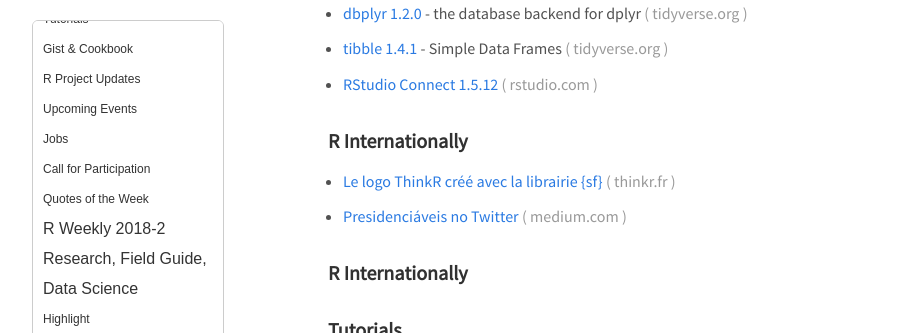
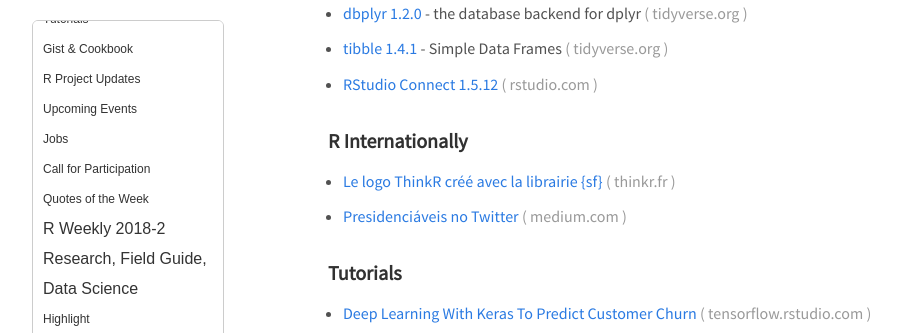
Before and after one commit to rweekly/rweekly.org, a Jekyll site: the page built from _posts/2018-1-15-2018-3.md, in a window 1280 px wide and 900 px high, scrolled down 5775 px, cut to the strip 0-333 px from the top of the window. Shown: the whole strip, without its empty margins (32-933 px from the left). Built offline with Jekyll 4.4.1, drawn with Linux system fonts in a browser that asks for light colours; emoji names are drawn with the system emoji font; our own code applies the rules of GitHub Pages for plain Markdown files; comment, search, counter and statistics services are not loaded.

Commit message:
Update: 2018-3

```diff
--- a/_posts/2018-1-15-2018-3.md
+++ b/_posts/2018-1-15-2018-3.md
@@ -144,10 +144,6 @@
 + [Le logo ThinkR créé avec la librairie {sf}](https://thinkr.fr/logo-thinkr-cree-avec-librairie-sf/)
 
 + [Presidenciáveis no Twitter](https://medium.com/@ghcarvalho/presidenci%C3%A1veis-no-twitter-5fa2a7ec144b)
-
-### R Internationally
-
-
 
 ###  Tutorials
 
```
